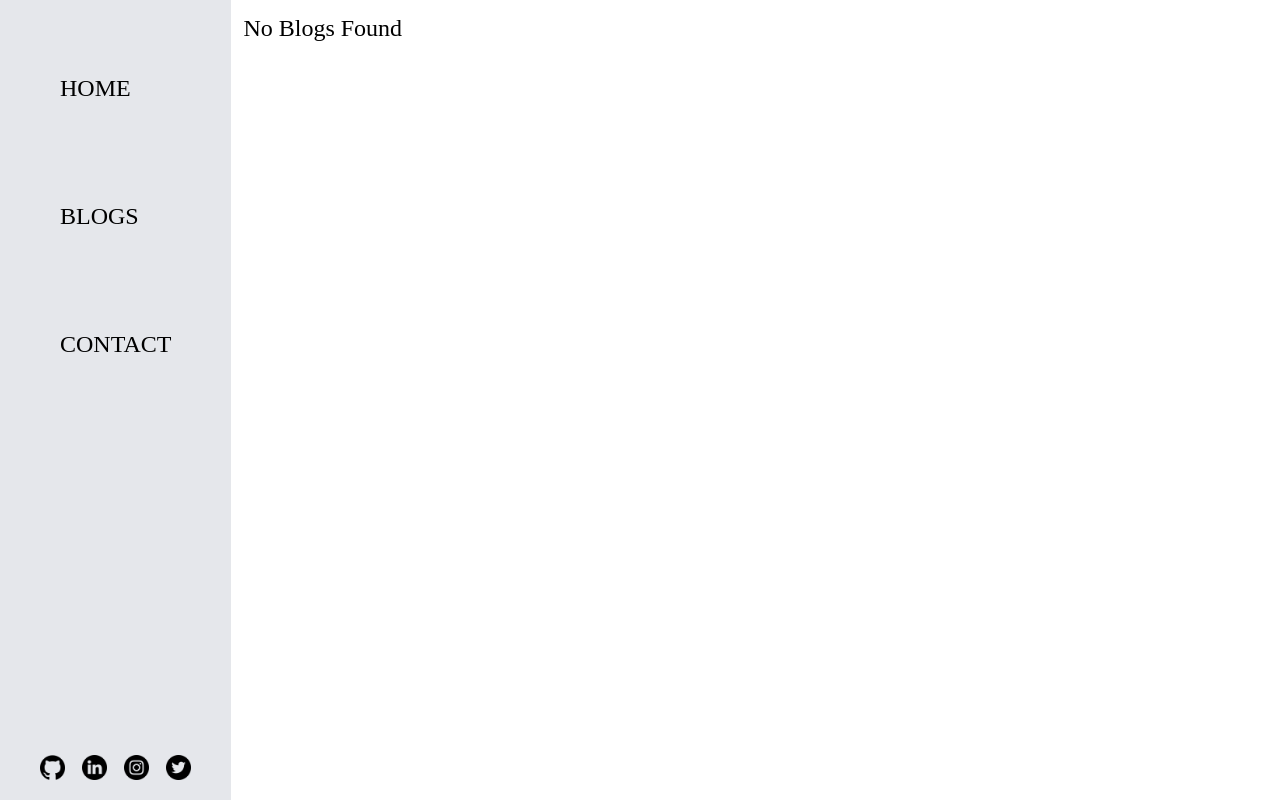
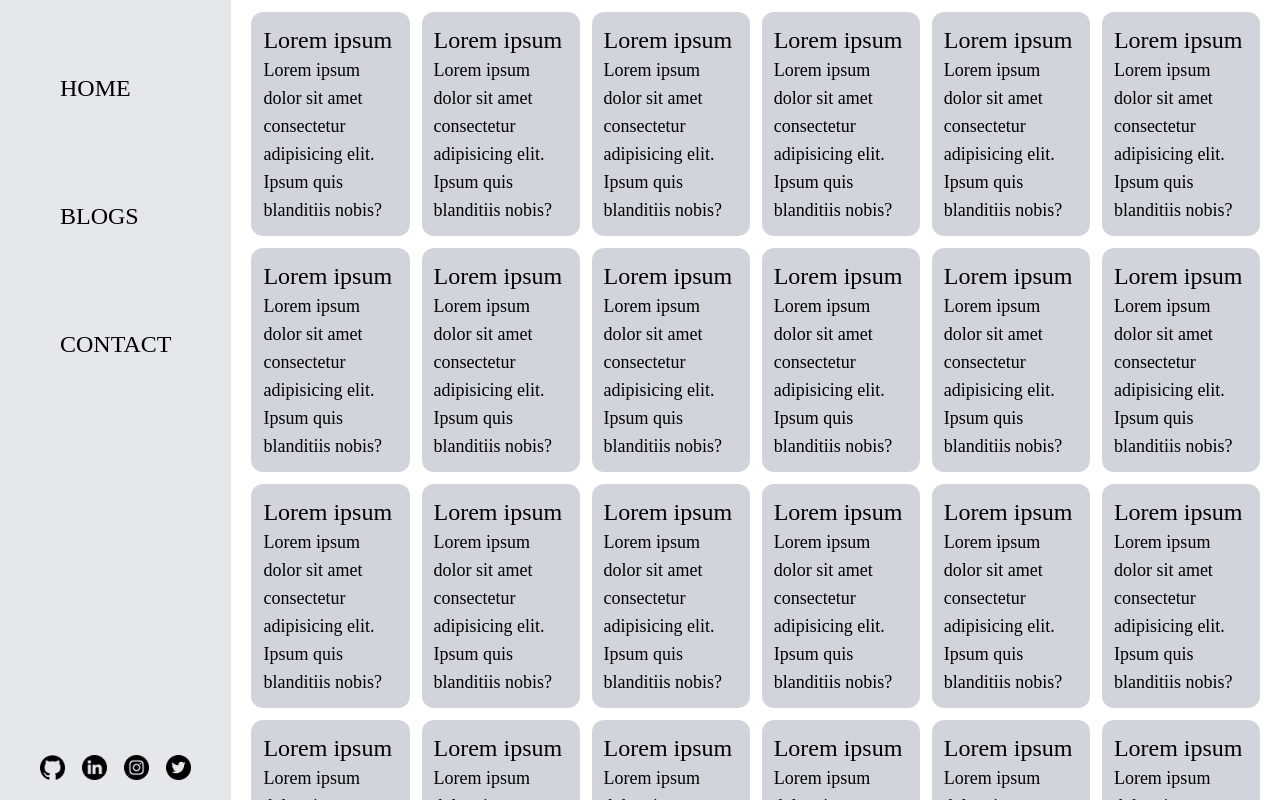
Before and after one commit to arup-basak/arupbasak.com, a Next.js app: page /blogs in a window 1280 px wide. Built offline with nearby package versions, Linux system fonts and the light colour scheme.

Commit message:
Added Blogs Page

```diff
--- /dev/null
+++ b/src/components/BlogComponent.tsx
@@ -0,0 +1,25 @@
+import Link from 'next/link'
+import React from 'react'
+
+const BlogComponent = (props: {
+    heading?: string,
+    context?: string,
+    link?: string
+}) => {
+  return (
+    <div className='rounded-xl bg-gray-300 p-3 transition cursor-pointer'>
+        <Link href={"/"}>
+            <div>
+                {/* {props.heading} */}
+                Lorem ipsum
+            </div>
+            <div className='text-lg'>
+                {/* {props.context} */}
+                Lorem ipsum dolor sit amet consectetur adipisicing elit. Ipsum quis blanditiis nobis?
+            </div>
+        </Link>
+    </div>
+  )
+}
+
+export default BlogComponent
--- a/src/pages/blogs.tsx
+++ b/src/pages/blogs.tsx
@@ -1,8 +1,70 @@
 import React from 'react'
+import BlogComponent from '@/components/BlogComponent'
 
 function blogs() {
   return (
-    <div>No Blogs Found</div>
+    <div className='grid grid-cols-6 gap-3 px-2'>
+      <BlogComponent />
+      <BlogComponent />
+      <BlogComponent />
+      <BlogComponent />
+      <BlogComponent />
+      <BlogComponent />
+      <BlogComponent />
+      <BlogComponent />
+      <BlogComponent />
+      <BlogComponent />
+      <BlogComponent />
+      <BlogComponent />
+      <BlogComponent />
+      <BlogComponent />
+      <BlogComponent />
+      <BlogComponent />
+      <BlogComponent />
+      <BlogComponent />
+      <BlogComponent />
+      <BlogComponent />
+      <BlogComponent />
+      <BlogComponent />
+      <BlogComponent />
+      <BlogComponent />
+      <BlogComponent />
+      <BlogComponent />
+      <BlogComponent />
+      <BlogComponent />
+      <BlogComponent />
+      <BlogComponent />
+      <BlogComponent />
+      <BlogComponent />
+      <BlogComponent />
+      <BlogComponent />
+      <BlogComponent />
+      <BlogComponent />
+      <BlogComponent />
+      <BlogComponent />
+      <BlogComponent />
+      <BlogComponent />
+      <BlogComponent />
+      <BlogComponent />
+      <BlogComponent />
+      <BlogComponent />
+      <BlogComponent />
+      <BlogComponent />
+      <BlogComponent />
+      <BlogComponent />
+      <BlogComponent />
+      <BlogComponent />
+      <BlogComponent />
+      <BlogComponent />
+      <BlogComponent />
+      <BlogComponent />
+      <BlogComponent />
+      <BlogComponent />
+      <BlogComponent />
+      <BlogComponent />
+      <BlogComponent />
+      <BlogComponent />
+    </div>
   )
 }
 
```
